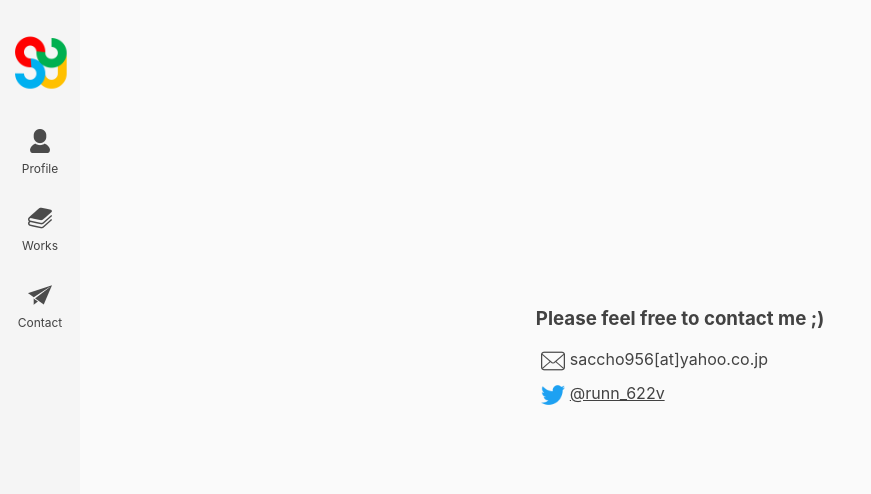
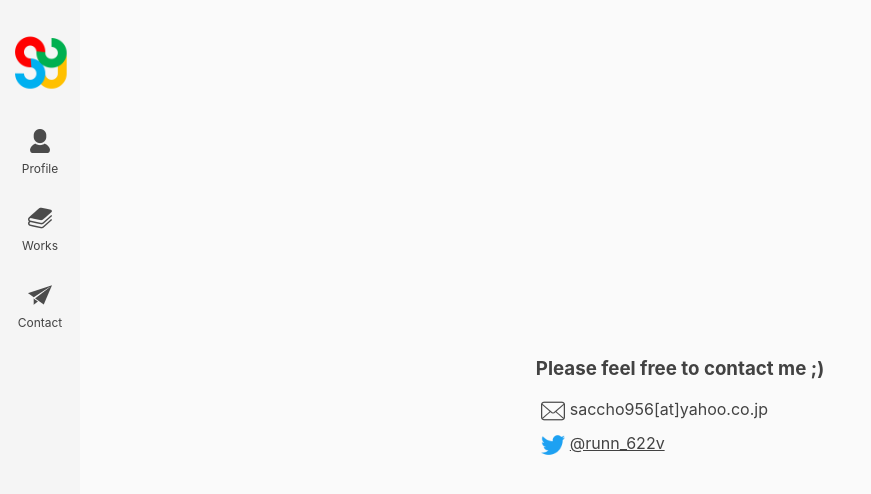
Before and after one commit to saccho/saccho.github.io, a React app: page /contact in a window 1280 px wide. Shown: the top 494 px of the page, without its empty margins (0-871 px from the left). Built offline with nearby package versions, Linux system fonts and the light colour scheme.

Commit message:
[fix] Contactページのマージンを修正

```diff
--- a/src/app/App.tsx
+++ b/src/app/App.tsx
@@ -37,7 +37,6 @@ const App: React.FC = () => {
 /* Styles */
 const Parent = styled.div`
   color: ${(props: Color) => props.color};
-  min-height: 100vh;
   width: 100vw;
   display: flex;
 `
@@ -45,6 +44,7 @@ const Parent = styled.div`
 const Body = styled.div`
   background-color: ${(props: Color) => props.color};
   flex: 1;
+  min-height: 100vh;
 `
 
 export default App;
--- a/src/app/pages/Contact.tsx
+++ b/src/app/pages/Contact.tsx
@@ -37,10 +37,13 @@ const Contact: React.FC = () => {
 
 /* Styles */
 const Wrapper = styled.div`
-  height: calc(100vh - 100px);
+  height: 100vh;
   display: flex;
   align-items: center;
   justify-content: center;
+  @media only screen and (max-width: 1025px) {
+    height: calc(100vh - 100px);
+  }
 `
 
 const ContactCard = styled.div`
```
Lines whose indentation alone changed are shown as unchanged.
